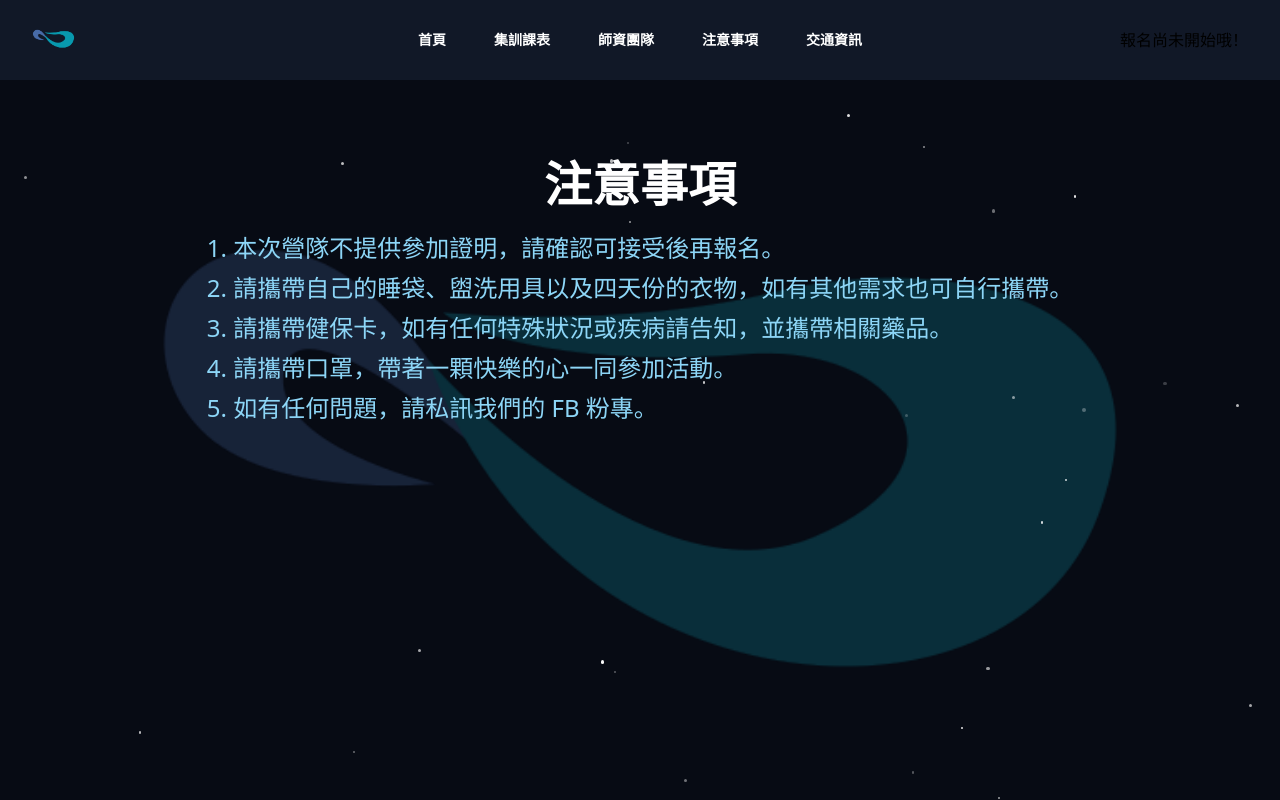
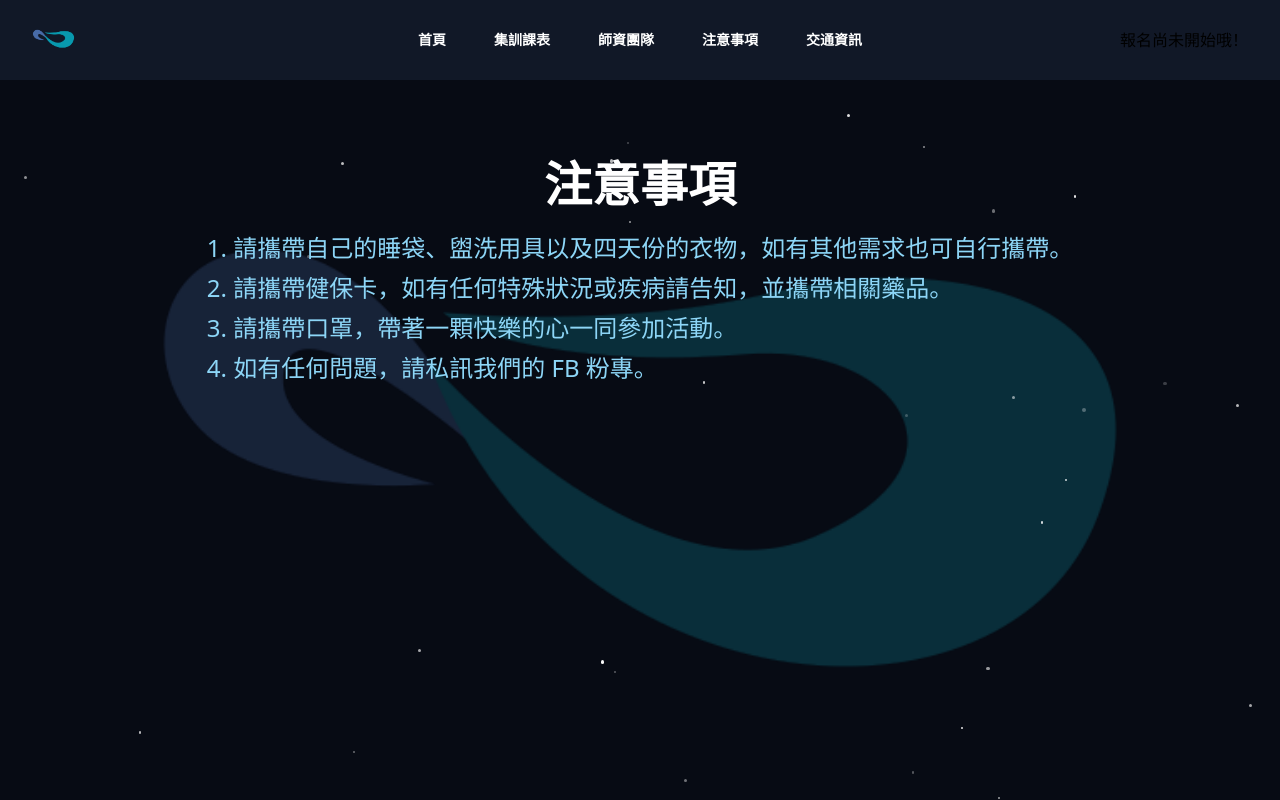
Before and after one commit to ioncamp-internal/web-ionc, a Next.js app: page /notices in a window 1280 px wide. Shown: the top 800 px of the page. Built offline with nearby package versions, Linux system fonts and the light colour scheme.

Commit message:
刪除不需要的內容

```diff
--- a/src/pages/notices/index.js
+++ b/src/pages/notices/index.js
@@ -19,11 +19,10 @@ export default function Home() {
                 <div className="text-left z-10">
                     <h1 className="text-5xl font-bold text-center" style={{color: "#FFF"}}>注意事項</h1>
                     <ul className="px-6 text-2xl font-medium my-5 leading-10" style={{color: "#8DD6F7"}}>
-                        <li>1. 本次營隊不提供參加證明，請確認可接受後再報名。</li>
-                        <li>2. 請攜帶自己的睡袋、盥洗用具以及四天份的衣物，如有其他需求也可自行攜帶。</li>
-                        <li>3. 請攜帶健保卡，如有任何特殊狀況或疾病請告知，並攜帶相關藥品。</li>
-                        <li>4. 請攜帶口罩，帶著一顆快樂的心一同參加活動。</li>
-                        <li>5. 如有任何問題，請私訊我們的 FB 粉專。</li>
+                        <li>1. 請攜帶自己的睡袋、盥洗用具以及四天份的衣物，如有其他需求也可自行攜帶。</li>
+                        <li>2. 請攜帶健保卡，如有任何特殊狀況或疾病請告知，並攜帶相關藥品。</li>
+                        <li>3. 請攜帶口罩，帶著一顆快樂的心一同參加活動。</li>
+                        <li>4. 如有任何問題，請私訊我們的 FB 粉專。</li>
                     </ul>
                 </div>
                 <div></div>
```
